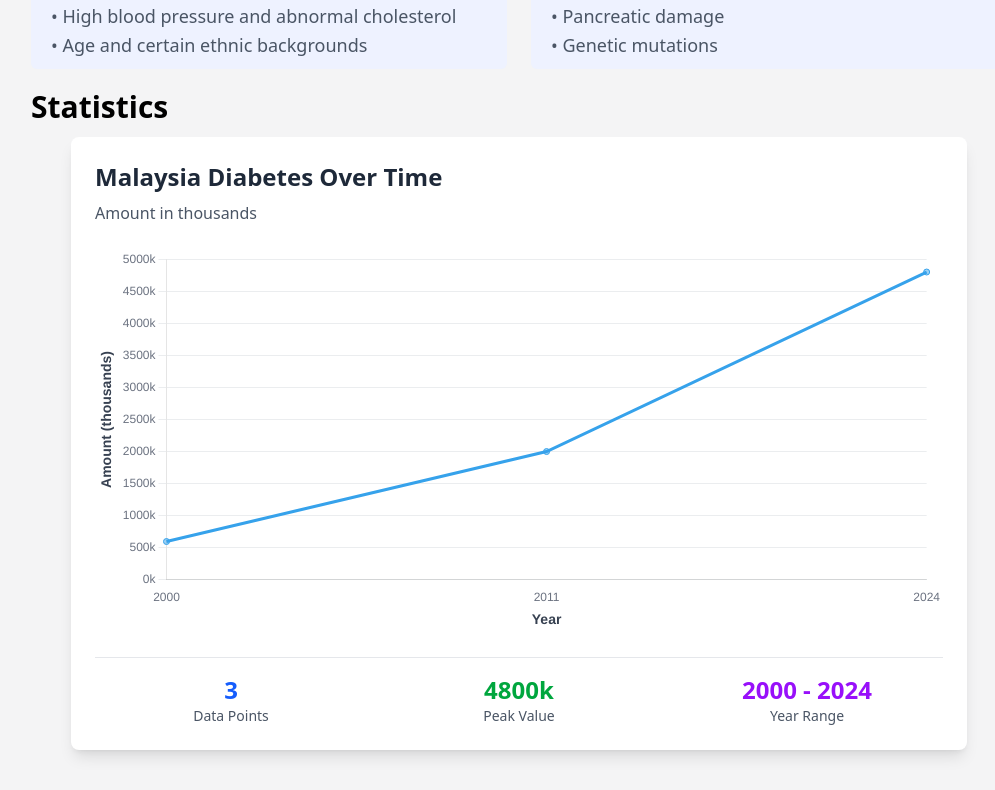
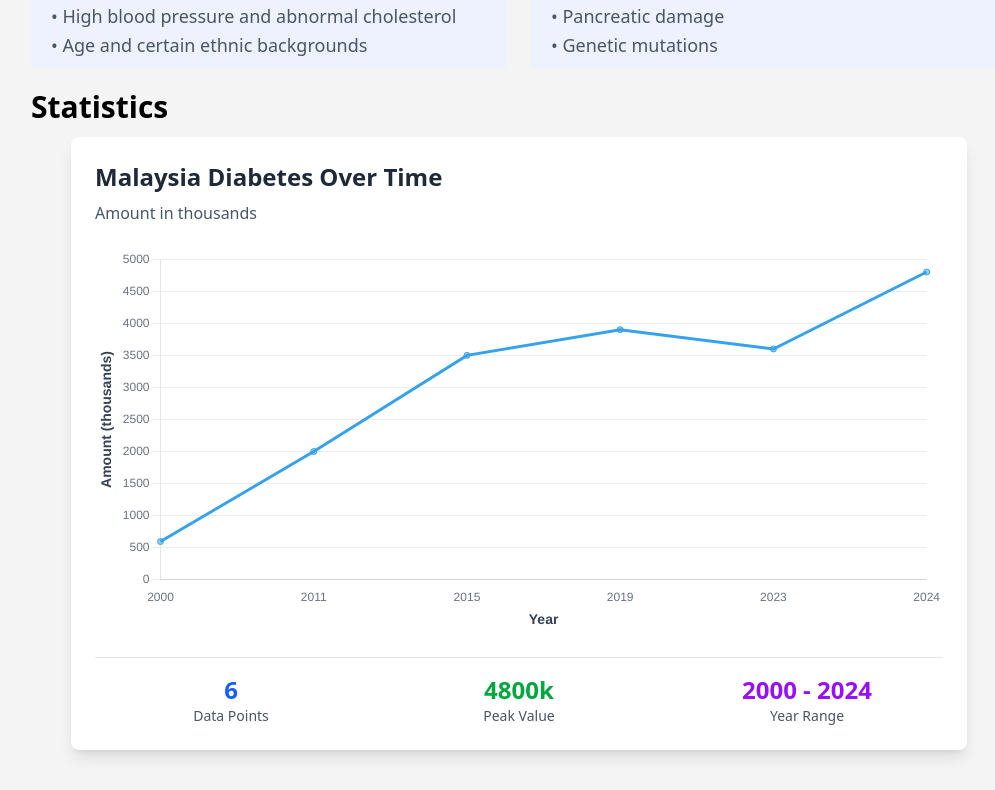
Before and after one commit to TanKyeWen/DiabetesPrediction-Web, an Angular app: page / in a window 1280 px wide. Shown: the part 797-1587 px from the top of the page, without its empty margins (121-1116 px from the left). Built offline with nearby package versions, Linux system fonts and the light colour scheme.

Commit message:
completed scatter chart

```diff
--- a/src/app/home-page/home-page.html
+++ b/src/app/home-page/home-page.html
@@ -38,6 +38,7 @@
 
     <app-scatter-chart
         countryName = "Malaysia"
+        [statistic] = "malaysiaStatistics"
         >
     </app-scatter-chart>
 </section>
--- a/src/app/home-page/home-page.ts
+++ b/src/app/home-page/home-page.ts
@@ -15,10 +15,19 @@ export class HomePage {
     {title: "Type 1", details: "Autoimmune–often diagnosed in youth; insulin production is minimal or absent."},
     {title: "Type 2", details: "Most common form—related to insulin resistance and lifestyle factors."},
     {title: "Gestational", details: "Occurs during pregnancy; may increase future risk for mother and child."}
-  ]
+  ];
 
   causes = [
     {title: "Lifestyle", details: "• Unhealthy diet and physical inactivity\n• Overweight and obesity\n• Family history and genetics\n• High blood pressure and abnormal cholesterol\n• Age and certain ethnic backgrounds"},
     {title: "Physiological", details: "•	Insulin resistance\n•	Autoimmune disease\n•	Hormonal imbalance\n•	Pancreatic damage\n•	Genetic mutations"},
+  ];
+
+  malaysiaStatistics = [
+    { year: 2000, amount_in_thousands: 597 },
+    { year: 2011, amount_in_thousands: 2000 },
+    { year: 2015, amount_in_thousands: 3500 },
+    { year: 2019, amount_in_thousands: 3900 },
+    { year: 2023, amount_in_thousands: 3600 },
+    { year: 2024, amount_in_thousands: 4800 }
   ]
 }
--- a/src/app/predict-page/predict-page.html
+++ b/src/app/predict-page/predict-page.html
@@ -1 +1,4 @@
-<p>predict-page works!</p>
+<section class="max-w-5xl mx-auto px-6 pt-10">
+    <h2 class="text-4xl font-bold mb-3">What is Diabetes?</h2>
+
+</section>
--- a/src/app/scatter-chart/scatter-chart.ts
+++ b/src/app/scatter-chart/scatter-chart.ts
@@ -1,4 +1,4 @@
-import { Component, ElementRef, Input, OnInit, ViewChild } from '@angular/core';
+import { Component, ElementRef, Input, OnInit, ViewChild, SimpleChanges } from '@angular/core';
 import { Chart, ChartConfiguration, ChartType, registerables } from 'chart.js';
 
 Chart.register(...registerables);
@@ -22,21 +22,31 @@ export class ScatterChart implements OnInit{
 
   private chart: Chart | undefined;
 
-  // Your data
-  data: ChartData[] = [
-    { year: 2000, amount_in_thousands: 597 },
-    { year: 2011, amount_in_thousands: 2000 },
-    { year: 2024, amount_in_thousands: 4800 }
-  ];
+  data: ChartData[] = [];
 
   ngOnInit(): void {
+    this.updateData();
     this.createChart();
+  }
+
+  ngOnChanges(changes: SimpleChanges): void {
+    if (changes['statistic'] && !changes['statistic'].firstChange) {
+      this.updateData();
+      this.createChart();
+    }
   }
 
   ngOnDestroy(): void {
     if (this.chart) {
       this.chart.destroy();
     }
+  }
+
+  private updateData(): void {
+    this.data = this.statistic.map(item => ({
+      year: item.year.toString(),
+      amount_in_thousands: item.amount_in_thousands
+    }));
   }
 
   private createChart(): void {
@@ -110,7 +120,7 @@ export class ScatterChart implements OnInit{
                 size: 12
               },
               callback: function(value) {
-                return value + 'k';
+                return value;
               }
             },
             title: {
```
